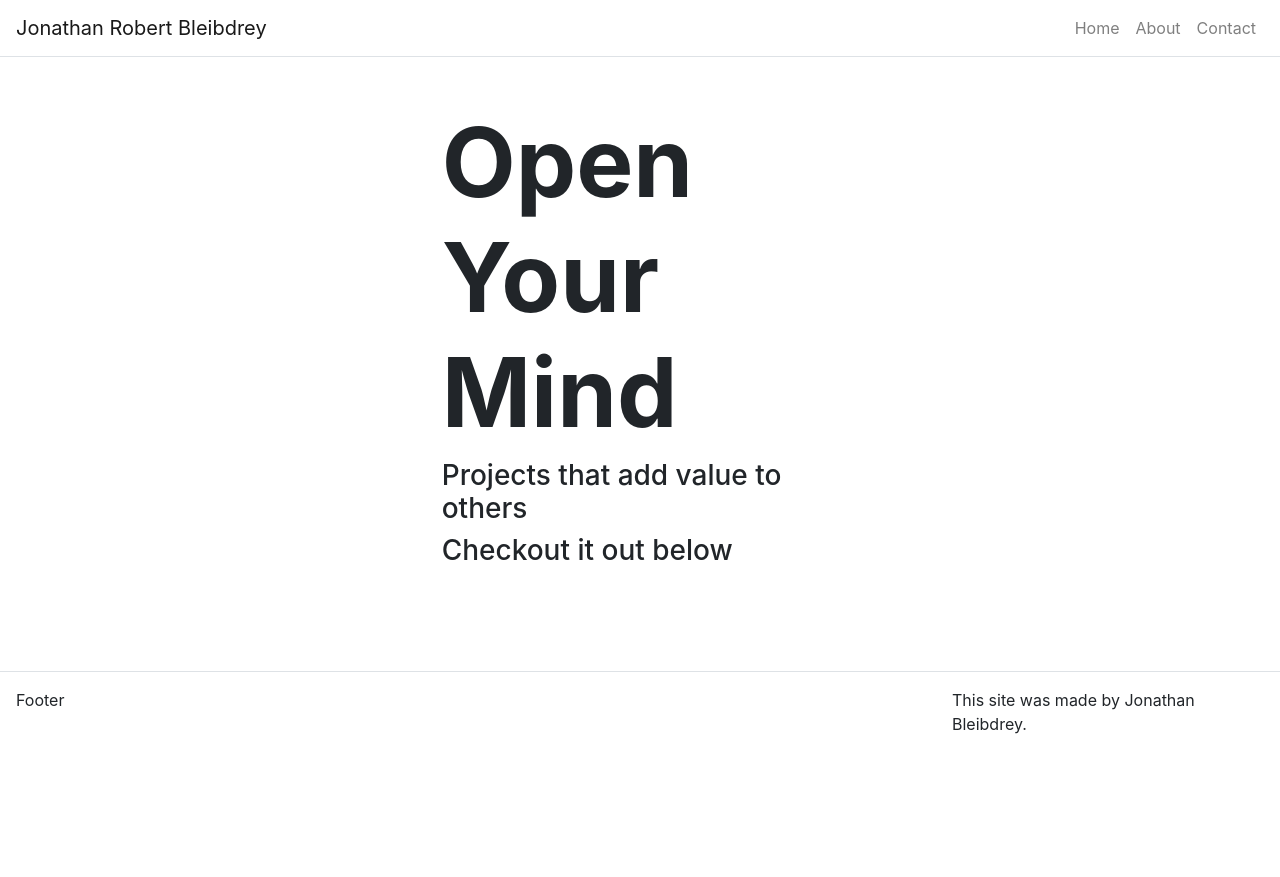
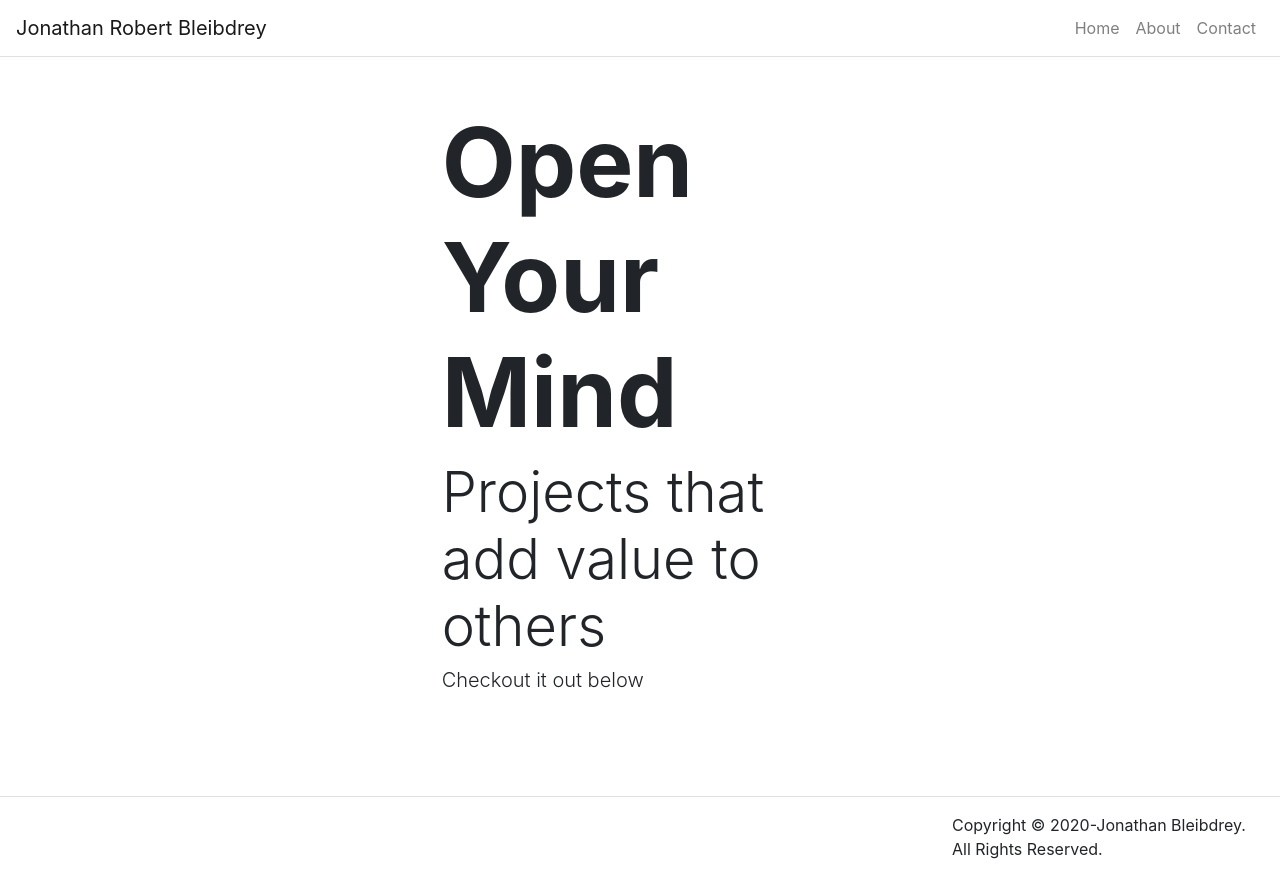
Before and after one commit to jonbleibdrey/personal_site, a React (Create React App) app: page / in a window 1280 px wide. Before the commit the page ends 800 px from the top, so only its background shows below. Built offline with nearby package versions, Linux system fonts and the light colour scheme.

Commit message:
finsihed up home text and changed some file names

```diff
--- a/src/components/Footer.js
+++ b/src/components/Footer.js
@@ -10,11 +10,10 @@ function Footer() {
            <Container fluid={true}>
                <Row className="border-top justify-content-between p-3">
                    <Col className='p-0' md={3} sm={12}>
-                   Footer
                    </Col>
 
                    <Col className="p-0 d-flex justify-content-end" md={3}>
-                       This site was made by Jonathan Bleibdrey.
+                      Copyright © 2020-Jonathan Bleibdrey. All Rights Reserved.
                    </Col>
                </Row>
            </Container>
--- a/src/components/Hero.js
+++ b/src/components/Hero.js
@@ -13,8 +13,8 @@ function Hero(props) {
                 <Row className="justify-content-center py-5">
                     <Col md={4} sm={12}>
                     { props.title && <h1 className="display-1 font-weight-bolder">{props.title}</h1> }
-                    { props.subTitle && <h3>{props.subTitle}</h3> }
-                    { props.text && <h3>{props.text}</h3> }
+                    { props.subTitle && <h3 className="display-4 font-weight-light">{props.subTitle}</h3> }
+                    { props.text && <h3 className="lead font-weight-light">{props.text}</h3> }
                     </Col>
                 </Row>
             </Container>
```
